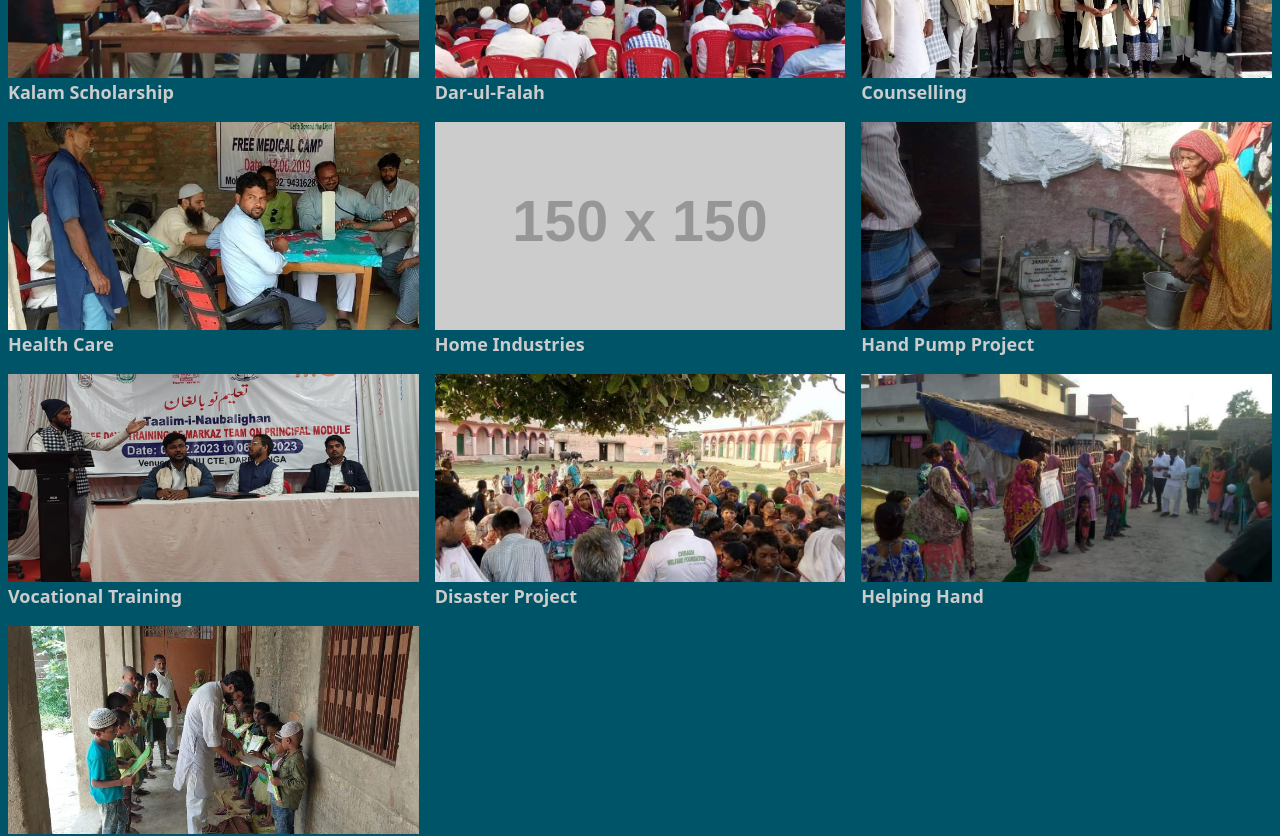
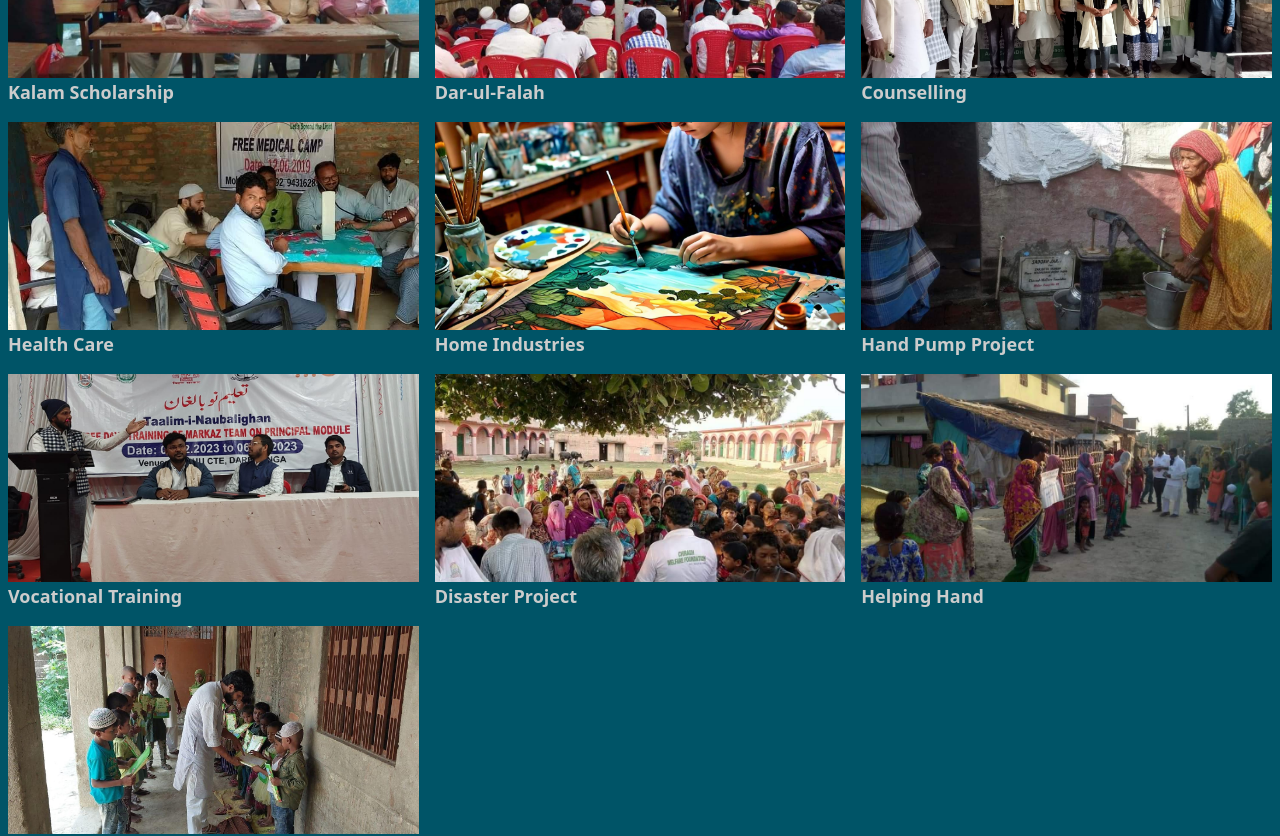
Before and after one commit to anaushad246/chiraghWelfare_FE, a React (Vite) app: page / in a window 1280 px wide. Shown: the part 2100-2936 px from the top of the page. Built offline with nearby package versions, Linux system fonts and the light colour scheme; a web font is replaced by a local one.

Commit message:
HomeIdustries added and content of our programs

```diff
--- a/src/App.jsx
+++ b/src/App.jsx
@@ -11,6 +11,7 @@ import Donate from './Components/Donate/Donate'
 import Footer from './Components/Footer/Footer'
 import WhoWeAreCard from './Components/About Us/WhoWeAre'
 import MyGallery from './Components/Gallery/Gallery'
+import ProgramDetail from './Components/OurProgram/ProgramDetail'
 
 
 
@@ -28,6 +29,7 @@ function App() {
         <Route path='/Donate' element={<Donate />} />
         <Route path='/contactUs' element={<ContactUs />} />
         <Route path='/WhoWeAre' element={<WhoWeAreCard />} />
+        <Route path="/programs/:id" element={<ProgramDetail />} />
       </Routes>
 
       <Footer />
--- a/src/Components/OurProgram/OurPrograms.jsx
+++ b/src/Components/OurProgram/OurPrograms.jsx
@@ -1,95 +1,22 @@
 import React from 'react';
-import counsellingImage from '/src/assets/Counselling.jpg';
-import DarUlFalahImage from '/src/assets/DarUlFalah.jpg';
-
-
-
-const programs = [
-  {
-    id: 1,
-    name: 'Kalam Scholarship',
-    image: "/src/assets/kalam-scholarship.jpg",
-    content: `This scholarship aims to support students in their pursuit of higher education and provide them direct enrollment in several colleges and universities throughout India and selections are made based on factors such as annual family income and academic performance.`,
-  },
-  {
-    id: 2,
-    name: 'Dar-ul-Falah',
-    image: DarUlFalahImage,
-    content: 'This is the content for Program 2',
-  },
-  {
-    id: 3,
-    name: 'Counselling',
-    image: counsellingImage,
-    content: 'This is the content for Program 3',
-  },
-  {
-    id: 4,
-    name: 'Health Care',
-    image: '/src/assets/HealthCare.jpg',
-    content: 'This is the content for Program 4',
-  },
-  {
-    id: 5,
-    name: 'Home Industries',
-    image: 'https://via.placeholder.com/150',
-    content: 'This is the content for Program 5',
-  },
-  {
-    id: 6,
-    name: 'Hand Pump Project',
-    image: '/src/assets/HandPump.jpg',
-    content: 'This is the content for Program 6',
-  },
-  {
-    id: 7,
-    name: 'Vocational Training',
-    image: '/src/assets/VocationalTraining.jpg',
-    content: 'This is the content for Program 7',
-  },
-  {
-    id: 8,
-    name: 'Disaster Project',
-    image: '/src/assets/Disaster.jpg',
-    content: 'This is the content for Program 8',
-  },
-  {
-    id: 9,
-    name: 'Helping Hand ',
-    image: '/src/assets/HelpingHand.jpg',
-    content: 'This is the content for Program 9',
-  },
-  {
-    id: 10,
-    name: 'Orphan Scholarship',
-    image: '/src/assets/OrphanScholarship.jpg',
-    content: 'This is the content for Program 10',
-  },
-];
+import { Link } from 'react-router-dom';
+import programs from './Programs'; // Import the array of programs from the data file
 
 const OurPrograms = () => {
-  const [activeProgram, setActiveProgram] = React.useState(null);
-
   return (
-    <div className=" bg-[#005467] text-[#CCCCCC] py-4 px-2 flex flex-col  justify-center items-center w-[100vw]">
+    <div className="bg-[#005467] text-[#CCCCCC] py-4 px-2 flex flex-col justify-center items-center w-[100vw]">
       <h2 className="text-3xl font-bold p-4">Our Programs</h2>
       <div className="grid grid-cols-1 md:grid-cols-2 lg:grid-cols-3 gap-4 items-center">
         {programs.map((program) => (
-          <div key={program.id} className="cursor-pointer ">
+          <div key={program.id} className="cursor-pointer">
             <img
               src={program.image}
               alt={program.name}
               className="w-full h-52 object-cover"
             />
-            <h3
-              className="text-lg font-bold"
-              onClick={() => setActiveProgram(program.id)}
-            >
-              {program.name}
-            </h3>
-            {activeProgram === program.id && (
-              <p className="text-gray-600">{program.content}</p>
-            )}
+            <Link to={`/programs/${program.id}`}>
+              <h3 className="text-lg font-bold">{program.name}</h3>
+            </Link>
           </div>
         ))}
       </div>
@@ -98,3 +25,109 @@ const OurPrograms = () => {
 };
 
 export default OurPrograms;
+
+
+
+
+
+
+// import React from 'react';
+// import counsellingImage from '/src/assets/Counselling.jpg';
+// import DarUlFalahImage from '/src/assets/DarUlFalah.jpg';
+
+
+
+// const programs = [
+//   {
+//     id: 1,
+//     name: 'Kalam Scholarship',
+//     image: "/src/assets/kalam-scholarship.jpg",
+//     content: `This scholarship aims to support students in their pursuit of higher education and provide them direct enrollment in several colleges and universities throughout India and selections are made based on factors such as annual family income and academic performance.`,
+//   },
+//   {
+//     id: 2,
+//     name: 'Dar-ul-Falah',
+//     image: DarUlFalahImage,
+//     content: 'This is the content for Program 2',
+//   },
+//   {
+//     id: 3,
+//     name: 'Counselling',
+//     image: counsellingImage,
+//     content: 'This is the content for Program 3',
+//   },
+//   {
+//     id: 4,
+//     name: 'Health Care',
+//     image: '/src/assets/HealthCare.jpg',
+//     content: 'This is the content for Program 4',
+//   },
+//   {
+//     id: 5,
+//     name: 'Home Industries',
+//     image: 'https://via.placeholder.com/150',
+//     content: 'This is the content for Program 5',
+//   },
+//   {
+//     id: 6,
+//     name: 'Hand Pump Project',
+//     image: '/src/assets/HandPump.jpg',
+//     content: 'This is the content for Program 6',
+//   },
+//   {
+//     id: 7,
+//     name: 'Vocational Training',
+//     image: '/src/assets/VocationalTraining.jpg',
+//     content: 'This is the content for Program 7',
+//   },
+//   {
+//     id: 8,
+//     name: 'Disaster Project',
+//     image: '/src/assets/Disaster.jpg',
+//     content: 'This is the content for Program 8',
+//   },
+//   {
+//     id: 9,
+//     name: 'Helping Hand ',
+//     image: '/src/assets/HelpingHand.jpg',
+//     content: 'This is the content for Program 9',
+//   },
+//   {
+//     id: 10,
+//     name: 'Orphan Scholarship',
+//     image: '/src/assets/OrphanScholarship.jpg',
+//     content: 'This is the content for Program 10',
+//   },
+// ];
+
+// const OurPrograms = () => {
+//   const [activeProgram, setActiveProgram] = React.useState(null);
+
+//   return (
+//     <div className=" bg-[#005467] text-[#CCCCCC] py-4 px-2 flex flex-col  justify-center items-center w-[100vw]">
+//       <h2 className="text-3xl font-bold p-4">Our Programs</h2>
+//       <div className="grid grid-cols-1 md:grid-cols-2 lg:grid-cols-3 gap-4 items-center">
+//         {programs.map((program) => (
+//           <div key={program.id} className="cursor-pointer ">
+//             <img
+//               src={program.image}
+//               alt={program.name}
+//               className="w-full h-52 object-cover"
+//             />
+//             <h3
+//               className="text-lg font-bold"
+//               onClick={() => setActiveProgram(program.id)}
+//             >
+//               {program.name}
+//             </h3>
+//             {activeProgram === program.id && (
+//               <p className="text-gray-600">{program.content}</p>
+//             )}
+//           </div>
+//         ))}
+//       </div>
+//     </div>
+//   );
+// };
+
+// export default OurPrograms;
--- /dev/null
+++ b/src/Components/OurProgram/ProgramDetail.jsx
@@ -0,0 +1,26 @@
+import React from 'react';
+import { useParams } from 'react-router-dom';
+import programs from './Programs'; // Import the array of programs from the data file
+
+const ProgramDetail = () => {
+  const { id } = useParams(); // Get the program id from the URL
+  const program = programs.find(p => p.id === parseInt(id)); // Find the program by id
+
+  if (!program) {
+    return <p>Program not found</p>;
+  }
+
+  return (
+    <div className="bg-[#005467] text-[#FFFFFF] py-4 px-2 flex flex-col justify-center items-center text-center w-[100vw]">
+      <h2 className="text-2xl font-bold p-4">{program.name}</h2>
+      <img
+        src={program.image}
+        alt={program.name}
+        className="w-full  object-cover mb-4"
+      />
+      <p className="">{program.content}</p>
+    </div>
+  );
+};
+
+export default ProgramDetail;
--- /dev/null
+++ b/src/Components/OurProgram/Programs.js
@@ -0,0 +1,64 @@
+const programs = [
+    {
+      id: 1,
+      name: 'Kalam Scholarship',
+      image: '/src/assets/kalam-scholarship.jpg',
+      content: `This scholarship aims to support students in their pursuit of higher education and provide them direct enrollment in several colleges and universities throughout India. Selections are made based on factors such as annual family income and academic performance. This scholarship also supports students who are pursuing higher education. College and graduate school can be very expensive, so this scholarship is meant to help students afford to continue their studies after finishing high school. Under this scholarship, there are several programs prepared by various institutions across the country that provide this scholarship to Indian students.`,
+    },
+    {
+      id: 2,
+      name: 'Dar-ul-Falah',
+      image: '/src/assets/DarUlFalah.jpg',
+      content: `An institution established by CWF to offer assistance to the less fortunate members of our community, including orphans and those in poverty, through our Help the Poor and Orphans services. We offer one-on-one and group classes, and our curriculum covers everything from basic knowledge, training, daily life skills, and vocabulary to advanced studies. The two-hour madarsa covers all basic subjects for their rehearsal and enhances knowledge. Our goal is to provide a supportive and engaging environment for students to develop their knowledge and skill-based education.`,
+    },
+    {
+      id: 3,
+      name: 'Counselling',
+      image: '/src/assets/Counselling.jpg',
+      content: `Educational counselling serves as a catalyst for academic success, personal growth, and career exploration. By offering personalized guidance, tailored support, and early intervention, educational counsellors empower students to overcome challenges, make informed decisions, and unlock their full potential. Educational counselling mainly refers to providing assistance and guidance to students in making the right choices in their studies, be it their educational plans, career aspirations, choice of stream and specialization, as well as the selection of a college or university as per their interests and preferences.`,
+    },
+    {
+      id: 4,
+      name: 'Health Care',
+      image: '/src/assets/HealthCare.jpg',
+      content: `We provide holistic healthcare to the rural poor of our communities. We have camped several times for primary healthcare, offering high-quality and low-cost treatment, operating across the state/territories. We also conduct door-to-door screenings and free medical camps in rural areas for early detection and treatment of illnesses.`,
+    },
+    {
+      id: 5,
+      name: 'Home Industries',
+      image: '/src/assets/HomeIndustries.jpg',
+      content: `We offer opportunities to the underprivileged, especially in rural areas, by establishing home industries that provide women and skilled persons with income-generating opportunities, fostering economic independence. Women or poor persons develop and enhance valuable skills like crafting and product design through home-based work.`,
+    },
+    {
+      id: 6,
+      name: 'Hand Pump Project',
+      image: '/src/assets/HandPump.jpg',
+      content: `The objective of the project is to provide safe drinking water to villagers. Water is a fundamental human need, and an average human being requires 20 to 50 liters of clean & safe water every day for drinking, cooking, etc. Presently, they are fetching water from very faraway places. The installation of hand pumps will benefit villagers in meeting their basic need for water. Together, we can secure safer water sources. We focus on the most affected areas to tackle water poverty by providing people with crucial amenities like hand pumps. We believe that everyone should be able to access clean water, and this access underpins all other aspects of development. These initiatives have gone a long way in improving the lives of many people across India.`,
+    },
+    {
+      id: 7,
+      name: 'Vocational Training',
+      image: '/src/assets/VocationalTraining.jpg',
+      content: `Vocational training focuses on developing technical skills for a specific job or trade. It offers practical knowledge in contrast to the theoretical knowledge offered by the conventional formal education system.`,
+    },
+    {
+      id: 8,
+      name: 'Disaster Project',
+      image: '/src/assets/Disaster.jpg',
+      content: `A disaster project is a strategy created to aid a community or organization in disaster prevention, response, and recovery. Natural or man-made, disasters can result in a variety of harm, including the destruction of physical property, injuries, floods, earthquakes, and fatalities.`,
+    },
+    {
+      id: 9,
+      name: 'Helping Hand',
+      image: '/src/assets/HelpingHand.jpg',
+      content: `Under this project, we consider financial burdens or even inauspicious circumstances, such as widows being relegated to the fringe of society. Our team always reflects love for the poor and needy by sponsoring various welfare activities for them, such as providing blankets, food kits, and basic expenses for widows.`,
+    },
+    {
+      id: 10,
+      name: 'Orphan Scholarship',
+      image: '/src/assets/OrphanScholarship.jpg',
+      content: `We offer educational aid to students who are parentless for any educational purpose, such as tuition fees, examination fees, textbooks, or any required equipment. We aim to give them a chance to exercise their educational rights because, in this rapidly changing world, education is the key that unlocks life’s great opportunities.`,
+    },
+  ];
+
+  export default programs;
```
Also changed, not shown: src/assets/HomeIndustries.jpg (added).
